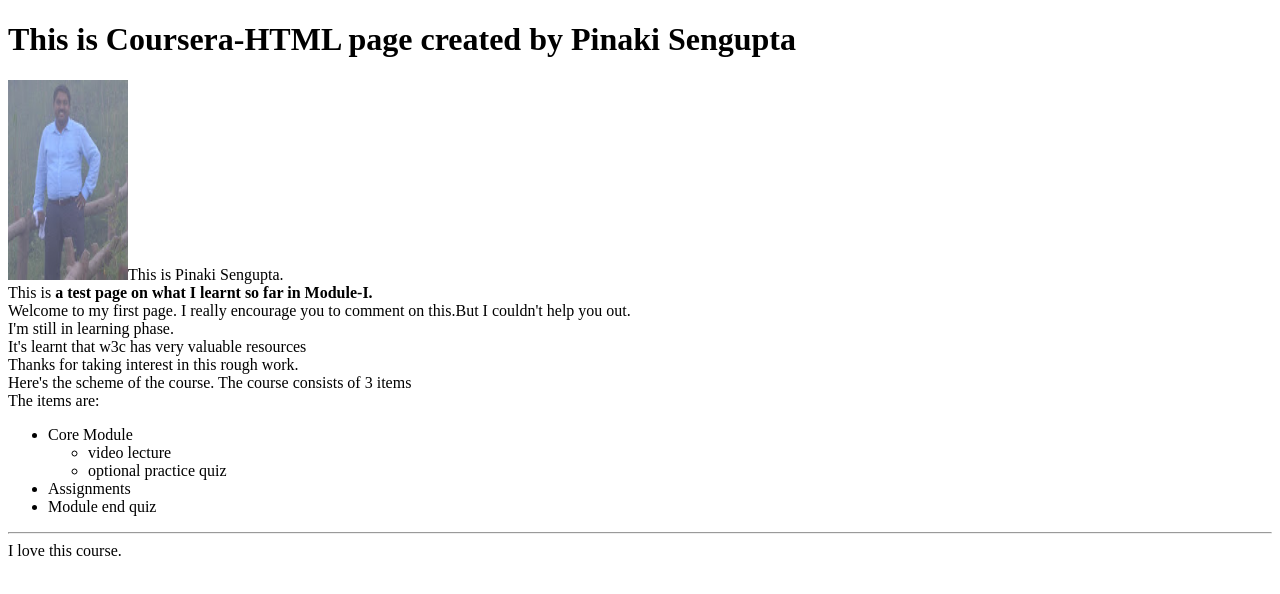
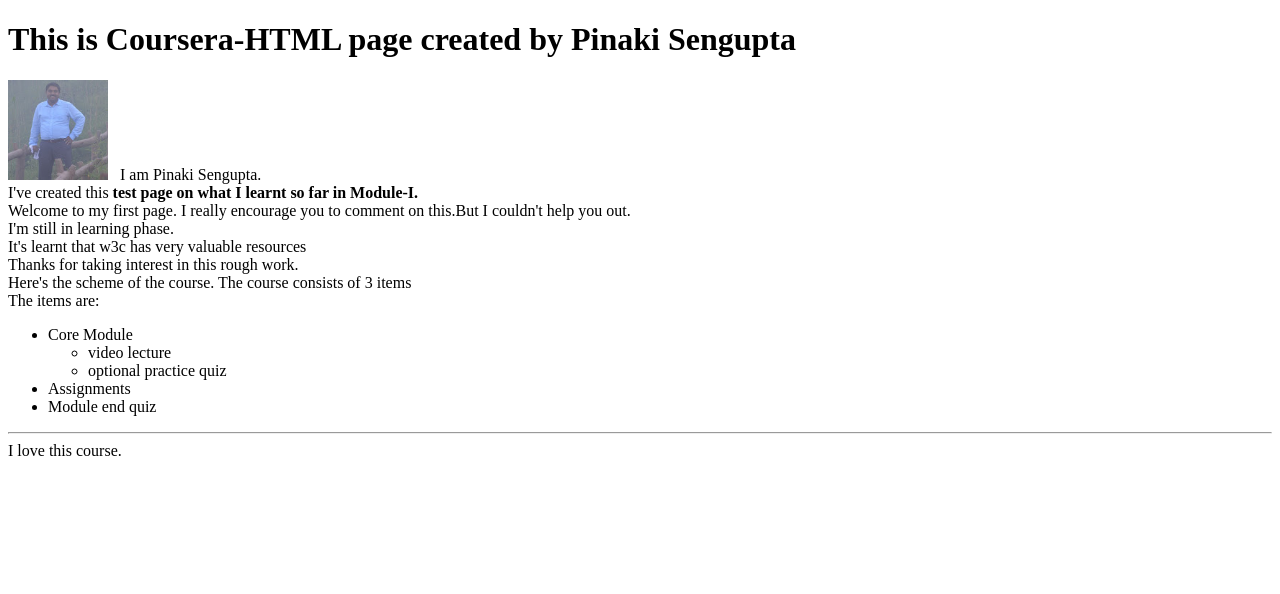
Before and after one commit to pinaki2905/Coursera-HTML, a plain HTML site: page site/index.html in a window 1280 px wide. Drawn offline with Linux system fonts and the light colour scheme.

Commit message:
small modification

```diff
--- a/site/index.html
+++ b/site/index.html
@@ -6,10 +6,10 @@
 </head>
 <body>
 <h1>This is Coursera-HTML page created by Pinaki Sengupta</h1>
-<p><div><img src="https://github.com/pinaki2905/Coursera-HTML/blob/gh-pages/site/profile.JPG" width="120" height="200">This is Pinaki Sengupta.
+<p><div><img src="profile.JPG" alt="Pinaki Sengupta" width="100" height="100">&nbsp;&nbsp;&nbsp;I am Pinaki Sengupta.
 </div>
 <div>
-This is <b>a test page on what I learnt so far in Module-I.</b>
+I've created this <b>test page on what I learnt so far in Module-I.</b>
 </div>
 <div><span>Welcome to my first page. I really encourage you to comment on this.</span>But I couldn't help you out.
 </div>
```
